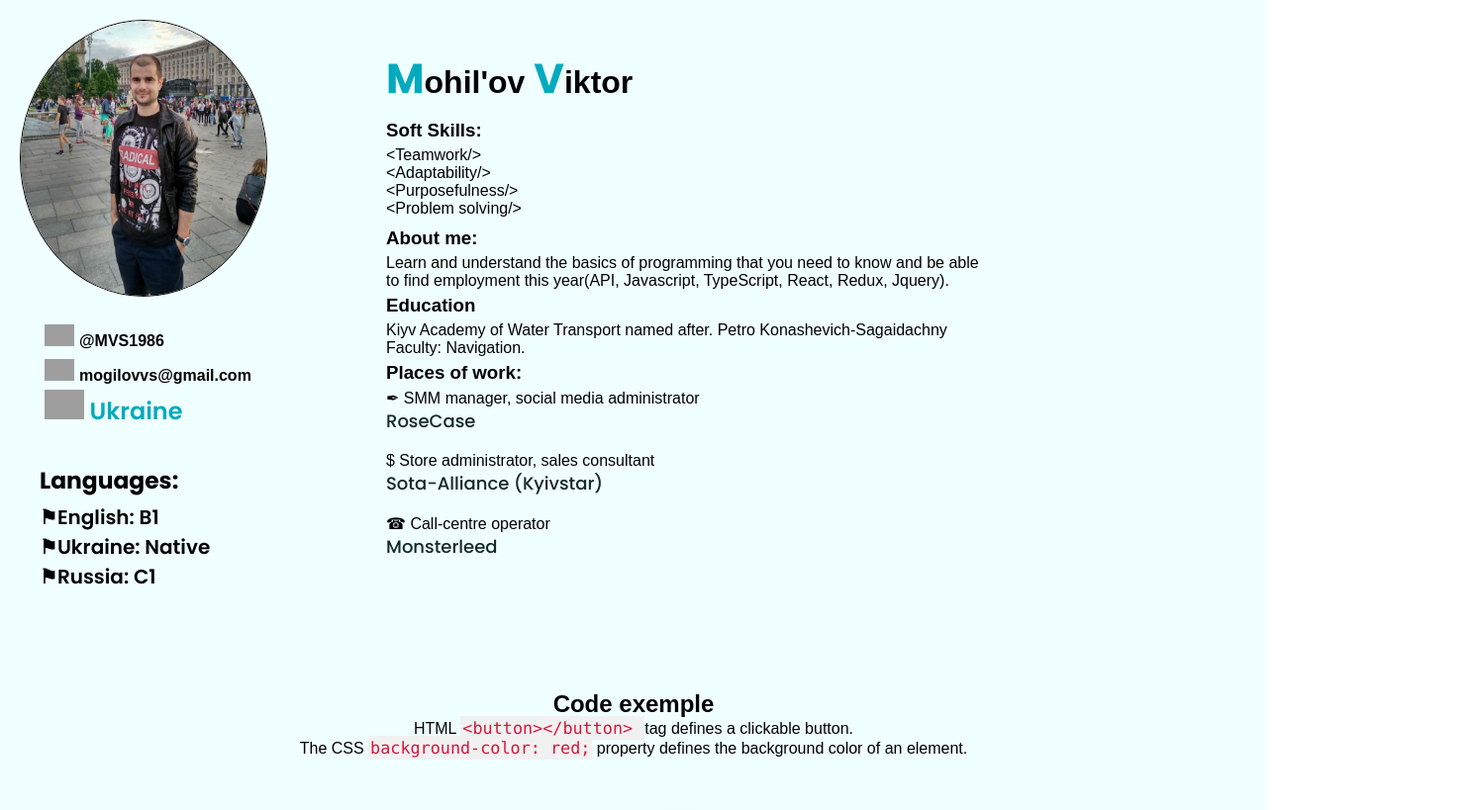
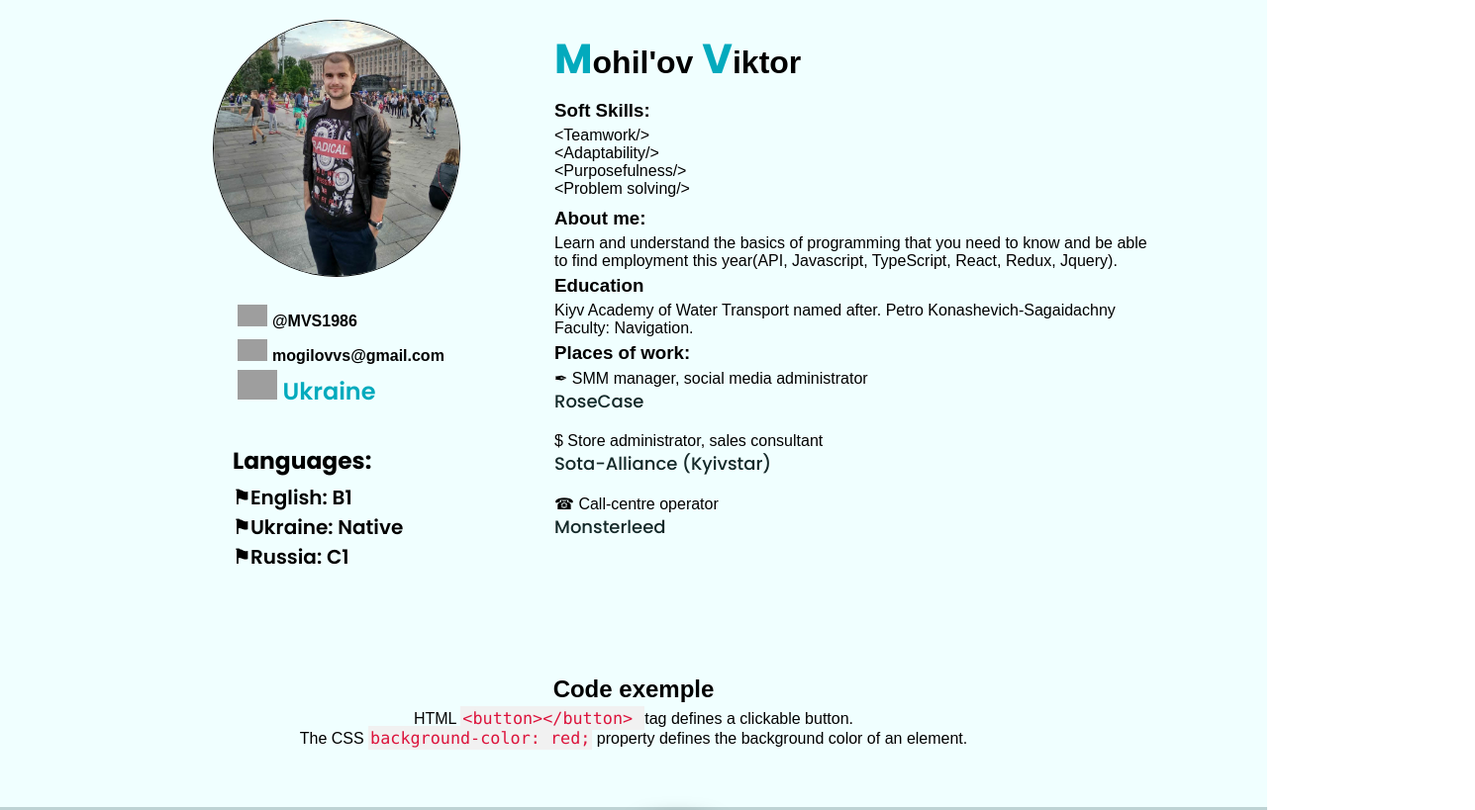
Before and after one commit to Amvees/rsschool-cv, a plain HTML site: page index.html in a window 1280 px wide. Shown: the top 819 px of the page at 99% size, 1490 px wide, since content can reach past the window. Drawn offline with Linux system fonts and the light colour scheme; grey boxes are pictures that could not be loaded; a web font is replaced by a local one.

Commit message:
changed footer and position blocks

```diff
--- a/style.css
+++ b/style.css
@@ -15,6 +15,14 @@ body {
 }
 .main-container{
     background-color: azure;
+    display: flex;
+    flex-direction: column;
+    align-items: center;
+}
+
+.photo-contacts-container{
+    position: relative;
+    left: -300px;
 }
 
 .strengths {
@@ -29,8 +37,12 @@ ul{
     list-style: none;
 }
 
+h2{
+    margin: 5px;
+}
+
 .my-photo{
-    height: 280px;
+    height: 260px;
     width: 250px;
     margin: 20px;
     border: 1px solid black;
@@ -106,13 +118,14 @@ strong {
 }
 
 .about-me-container{
+
+    position: relative;
+    right: -200px;
+    top: -550px;
     max-width: 1100px;
     max-height: 100px;
-    position: relative;
-    right: -400px;
-    top: -550px;
-    left: auto;
-    margin-left: -10px;
+
+    margin-left: 50px;
     padding-right: 10px;
     margin-bottom: 0;
 }
@@ -123,8 +136,9 @@ strong {
 }
 
 .contacts{
-    position: relative;
-    top:0;
+    display: flex;
+    flex-direction: column;
+    align-items: flex-start;
     max-width: 250px;
     margin-left: 40px;
 
```
